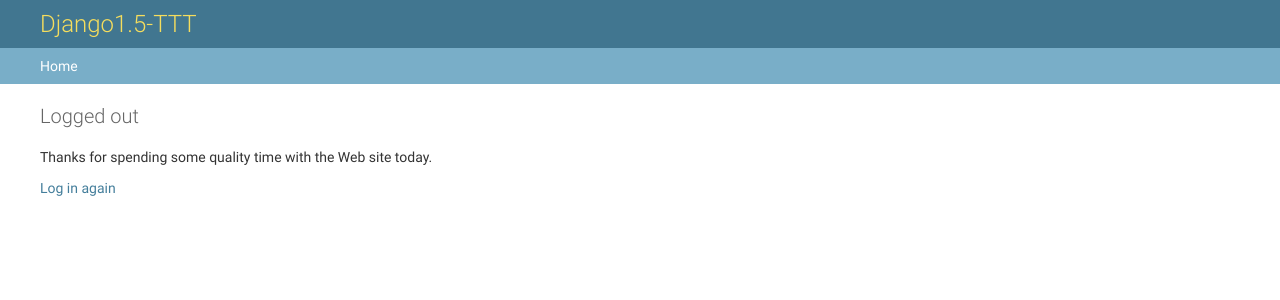
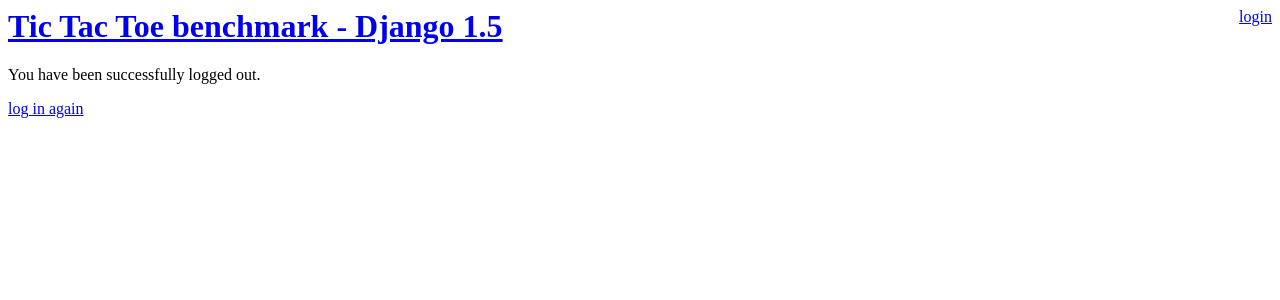
Before and after one commit to web-dev-benchmarks-game/ttt_django15, a Django app: a page that, after the commit, uses templates/base.html in a window 1280 px wide. Shown: the top 300 px of the page. Run offline with Django 3.2, Linux system fonts and the light colour scheme; the visitor is signed in with stand-in values (Sample User, id 1).

Commit message:
log out page (rather than getting Django admin's default)

```diff
--- a/templates/base.html
+++ b/templates/base.html
@@ -11,7 +11,7 @@
       Hi {{ request.user }} (<a href="{% url 'user:logout' %}">logout</a>)
       {% endif %}
     </div>
-    <h1>Tic Tac Toe benchmark - Django 1.5</h1>
+    <h1><a href="{% url 'tictactoe:index' %}">Tic Tac Toe benchmark - Django 1.5</a></h1>
 
     {% block content %}
     {% endblock %}
--- /dev/null
+++ b/templates/registration/logged_out.html
@@ -0,0 +1,7 @@
+{% extends "base.html" %}
+
+{% block content %}
+<p>You have been successfully logged out.</p>
+
+<a href="{% url 'user:login' %}">log in again</a>
+{% endblock %}
```
